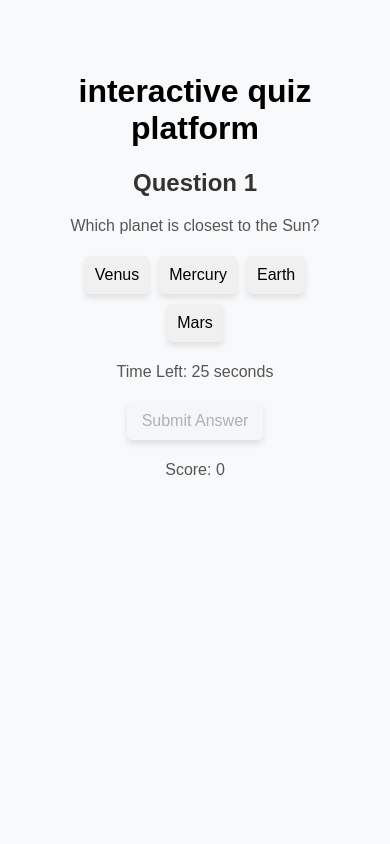
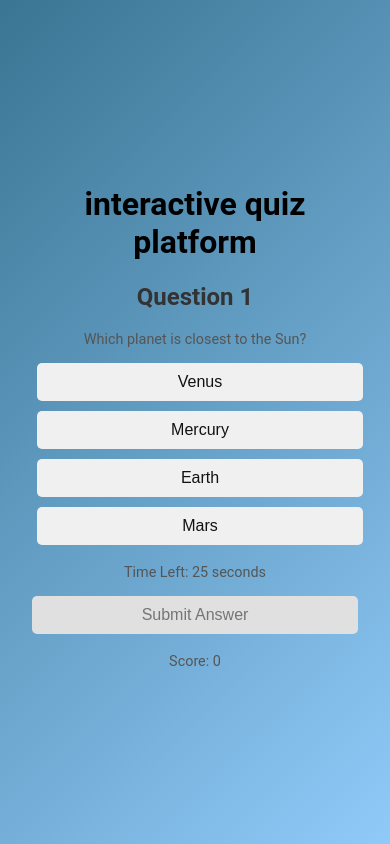
Before and after one commit to vigneshgithub-coder/quiz, a React (Vite) app: page / in a window 390 px wide. Built offline with nearby package versions, Linux system fonts and the light colour scheme.

Commit message:
adding UI/UX design with responsive and modern

```diff
--- a/src/components/Quiz.jsx
+++ b/src/components/Quiz.jsx
@@ -108,19 +108,37 @@ const Quiz = () => {
       <p>{questions[currentQuestion].question}</p>
       <div>
         {questions[currentQuestion].type === "MCQ" ? (
-          questions[currentQuestion].options.map((option, index) => (
+          questions[currentQuestion].options.map((option, index) => {
+            // Determine the button color based on selected and correct answers
+            let backgroundColor = "#f0f0f0"; // Default color
+            if (showAnswer) {
+              if (option === questions[currentQuestion].correctAnswer) {
+                backgroundColor = "#4caf50"; // Green for correct answer
+              } else if (option === selectedAnswer) {
+                backgroundColor = "#f44336"; // Red for wrong answer
+              }
+            } else if (selectedAnswer === option) {
+              backgroundColor = "#ADD8E6"; // Light blue for selected option
+            }
+
+            return (
               <button
                 key={index}
                 onClick={() => setSelectedAnswer(option)}
                 style={{
                   margin: "5px",
                   padding: "10px",
-                backgroundColor: selectedAnswer === option ? "#ADD8E6" : "#f0f0f0",
+                  border: "none",
+                  borderRadius: "5px",
+                  backgroundColor,
+                  cursor: "pointer",
+                  pointerEvents: showAnswer ? "none" : "auto", // Disable after submission
                 }}
               >
                 {option}
               </button>
-          ))
+            );
+          })
         ) : (
           <input
             type="number"
@@ -132,7 +150,7 @@ const Quiz = () => {
         )}
       </div>
       <p>Time Left: {timeLeft} seconds</p>
-      <button onClick={handleAnswer} disabled={!selectedAnswer}>
+      <button onClick={handleAnswer} disabled={!selectedAnswer || showAnswer}>
         Submit Answer
       </button>
       {feedback && <p>{feedback}</p>}
--- a/src/index.css
+++ b/src/index.css
@@ -1,25 +1,124 @@
 /* Global Styles */
 body {
-  font-family: Arial, sans-serif;
-  background-color: #f8f9fa;
+  font-family: "Roboto", sans-serif;
   margin: 0;
-  padding: 20px;
+  padding: 0;
+  background: linear-gradient(135deg, #3a7593, #90caf9);
+  display: flex;
+  justify-content: center;
+  align-items: center;
+  height: 100vh;
+  overflow: hidden;
 }
 
 h2 {
-  font-size: 1.5rem;
+  font-size: 1.8rem;
   color: #333;
+  text-align: center;
   margin-bottom: 20px;
-  animation: fadeIn 1s ease-in-out;
 }
 
 p {
   font-size: 1rem;
   color: #555;
+  text-align: center;
+  margin-bottom: 10px;
+}
+
+/* Container for the quiz */
+.quiz-container {
+  width: 100%;
+  max-width: 500px;
+  background: #c53535;
+  padding: 20px;
+  border-radius: 10px;
+  box-shadow: 0 8px 20px rgba(167, 60, 60, 0.2);
   animation: fadeIn 1s ease-in-out;
 }
 
-/* Question Transition Animation */
+/* Buttons */
+button {
+  margin: 10px 5px;
+  padding: 10px 15px;
+  border: none;
+  border-radius: 5px;
+  font-size: 1rem;
+  background-color: #90caf9;
+  color: rgb(19, 17, 17);
+  cursor: pointer;
+  transition: all 0.3s ease;
+  display: inline-block;
+}
+
+button:hover {
+  background-color: #64b5f6;
+  transform: scale(1.05);
+}
+
+button:disabled {
+  background-color: #e0e0e0;
+  color: #757575;
+  cursor: not-allowed;
+}
+
+/* Input for Integer Questions */
+input {
+  width: calc(100% - 20px);
+  padding: 10px;
+  margin: 10px 0;
+  font-size: 1rem;
+  border: 1px solid #ddd;
+  border-radius: 5px;
+}
+
+/* Feedback Text */
+.feedback {
+  font-size: 1.2rem;
+  font-weight: bold;
+  margin: 10px 0;
+  color: #333;
+  animation: fadeIn 0.5s ease-in-out;
+}
+
+/* Progress Bar */
+.progress-bar {
+  height: 8px;
+  width: 100%;
+  background: #e0e0e0;
+  border-radius: 4px;
+  overflow: hidden;
+  margin: 10px 0;
+}
+
+.progress-bar > div {
+  height: 100%;
+  background: #64b5f6;
+  width: 0%;
+  transition: width 0.5s ease;
+}
+
+/* Mobile Responsive */
+@media (max-width: 768px) {
+  .quiz-container {
+    width: 90%;
+    padding: 15px;
+  }
+
+  button {
+    width: 100%;
+    margin: 5px 0;
+  }
+
+  h2 {
+    font-size: 1.5rem;
+  }
+
+  p {
+    font-size: 0.9rem;
+  }
+}
+
+/* Animations */
 @keyframes fadeIn {
   0% {
     opacity: 0;
@@ -30,66 +129,3 @@ p {
     transform: translateY(0);
   }
 }
-
-/* Button Hover Effects */
-button {
-  margin: 5px;
-  padding: 10px 15px;
-  border: none;
-  border-radius: 5px;
-  cursor: pointer;
-  font-size: 1rem;
-  transition: transform 0.3s, background-color 0.3s;
-  box-shadow: 0 4px 6px rgba(0, 0, 0, 0.1);
-}
-
-button:hover {
-  transform: scale(1.1);
-  background-color: #ddd;
-}
-
-button:active {
-  transform: scale(1.05);
-}
-
-/* Feedback Text Animation */
-.feedback {
-  font-size: 1.2rem;
-  font-weight: bold;
-  margin-top: 10px;
-  color: #333;
-  animation: fadeIn 0.5s ease-in-out, pop 0.5s ease-in-out;
-}
-
-@keyframes pop {
-  0% {
-    transform: scale(1);
-  }
-  50% {
-    transform: scale(1.2);
-  }
-  100% {
-    transform: scale(1);
-  }
-}
-
-/* Scoreboard Animation */
-.scoreboard {
-  font-size: 1.5rem;
-  font-weight: bold;
-  color: #4caf50;
-  animation: fadeIn 1s ease-in-out, pop 0.8s ease-in-out;
-}
-
-/* Button Color Change on Answer Reveal */
-.correct {
-  background-color: #4caf50 !important; /* Green for correct */
-  color: #fff;
-  animation: fadeIn 0.5s ease-in-out;
-}
-
-.wrong {
-  background-color: #f44336 !important; /* Red for wrong */
-  color: #fff;
-  animation: fadeIn 0.5s ease-in-out;
-}
```
Lines whose indentation alone changed are shown as unchanged.
